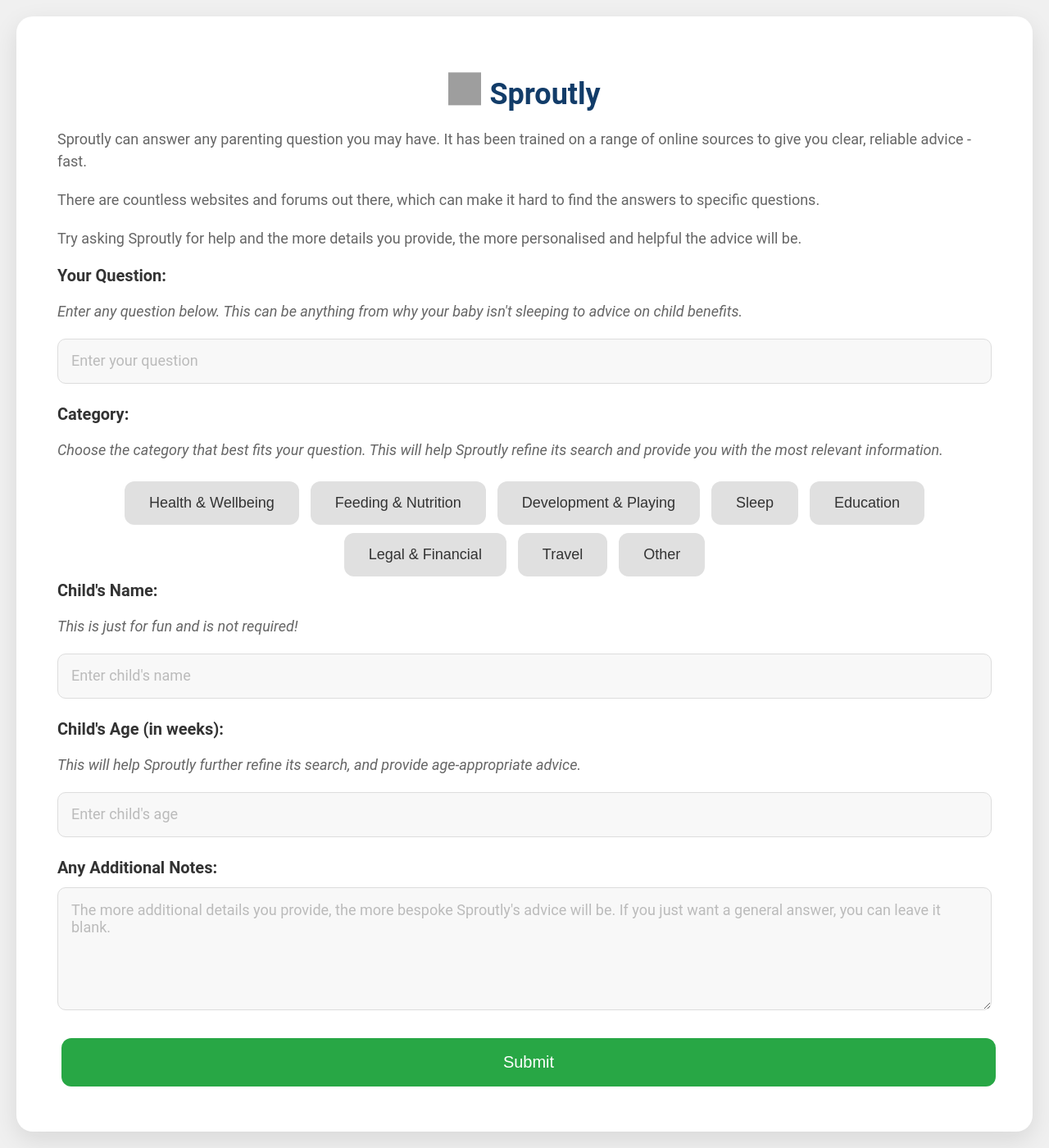
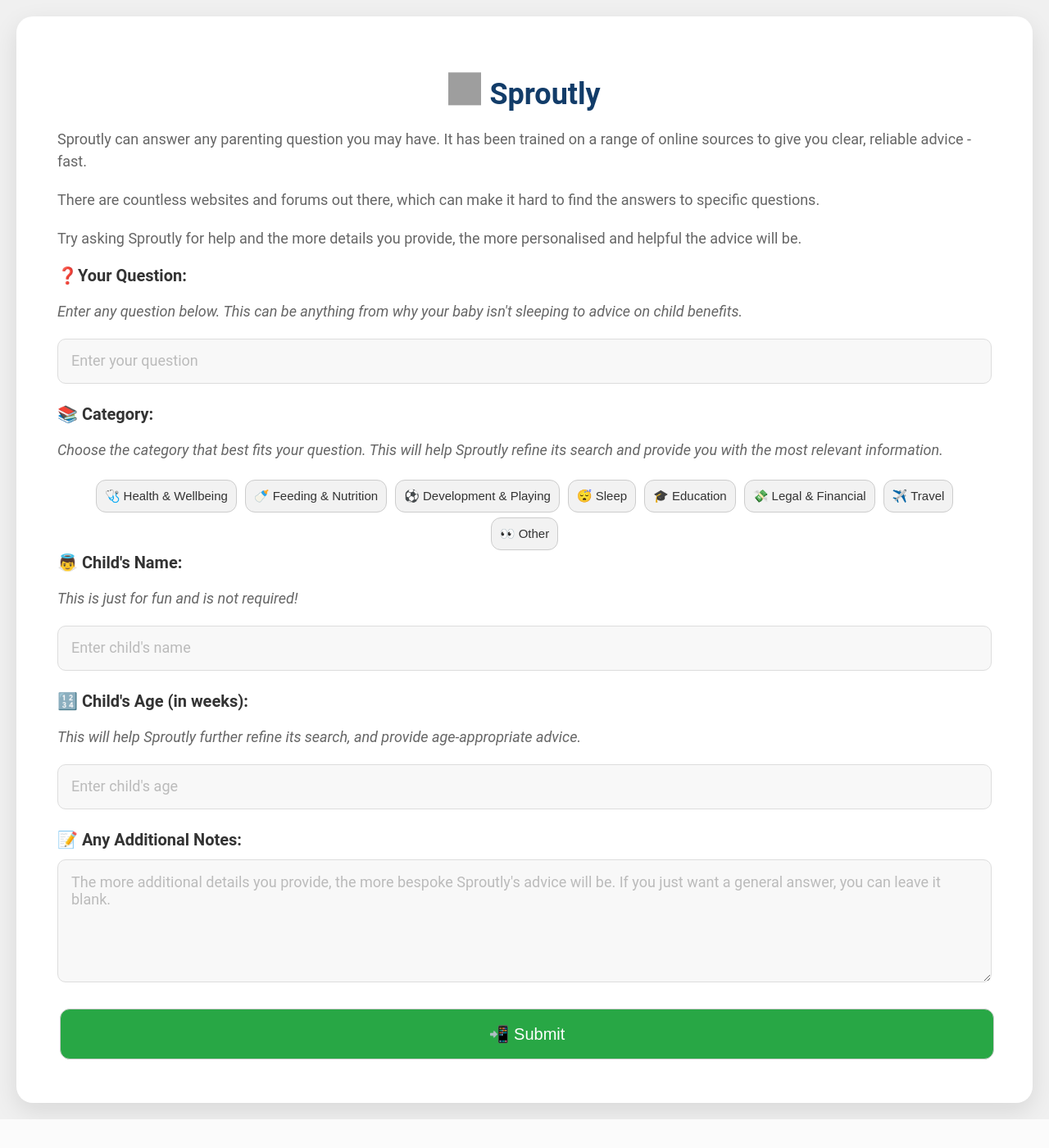
Before and after one commit to andpym/babyai, a Flask app: page / in a window 1280 px wide. Shown: the whole page at 82% size. After the commit the page ends 1365 px from the top, so only its background shows below. Run offline with Flask 3, Linux system fonts and the light colour scheme; grey boxes are pictures that could not be loaded.

Commit message:
added emojis and button changes

```diff
--- a/templates/index.html
+++ b/templates/index.html
@@ -24,14 +24,14 @@
             font-family: 'Roboto';
             font-style: normal;
             font-weight: 400;
-            src: url('https://fonts.googleapis.com/css2?family=Merriweather:wght@400;700&display=swap');
+            src: url('https://fonts.googleapis.com/css2?family=Roboto:wght@400&display=swap');
             font-display: swap;
         }
         @font-face {
             font-family: 'Roboto';
             font-style: normal;
-            font-weight: 400;
-            src: url('https://fonts.googleapis.com/css2?family=Roboto:wght@400;500&display=swap');
+            font-weight: 500;
+            src: url('https://fonts.googleapis.com/css2?family=Roboto:wght@500&display=swap');
             font-display: swap;
         }
 
@@ -47,6 +47,7 @@
             min-height: 100vh;
             color: #333;
         }
+
 
         .container {
             background-color: #ffffff;  /* White background for the card */
@@ -145,27 +146,29 @@
 
         /* Buttons */
         button, .category-button {
-            padding: 16px 30px;
-            background-color: #e0e0e0;
-            color: #333;
-            border: none;
-            border-radius: 12px;
-            font-size: 18px;
-            cursor: pointer;
-            margin: 5px;
-            transition: background-color 0.3s ease;
+            padding: 10px 10px;  /* Adequate padding for clickability */
+            background-color: #f2f2f2;  /* Lighter grey for a softer initial look */
+            color: #333;  /* Sufficient contrast for readability */
+            border: 1px solid #ccc;  /* Subtle border for definition */
+            border-radius: 12px;  /* Rounded corners for a modern look */
+            font-size: 15px;  /* Optimal font size for readability */
+            cursor: pointer;  /* Cursor feedback */
+            margin: 3px;  /* Spacing around buttons */
+            transition: background-color 0.3s ease, border-color 0.3s ease;  /* Smooth transition for visual feedback */
         }
 
         button:hover, .category-button:hover {
-            background-color: #C9E4E9;
-            color: white;
+            background-color: #e6e6e6;  /* Slightly lighter on hover for interactive feedback */
+            color: white;  /* White text for contrast */
+            border-color: #bbb;  /* Darker border on hover for emphasis */
         }
 
         .category-button.selected {
-            background-color: #0A2740;
-            color: white;
-            border: 2px solid #123C69;
+            background-color: #4a90e2;  /* Blue to signify active selection */
+            color: white;  /* White text for clarity */
+            border: 1px solid #3178c6;  /* Blue border to match the background */
         }
+
 
         #submit-button {
             background-color: #28a745;
@@ -307,37 +310,37 @@
             Try asking Sproutly for help and the more details you provide, the more personalised and helpful the advice will be.
         </p>
         <form id="questionForm">
-            <label for="question">Your Question:</label>
+            <label for="question">❓Your Question:</label>
             <p><i>Enter any question below. This can be anything from why your baby isn't sleeping to advice on child benefits.</i></p>
             <input type="text" id="question" name="question" placeholder="Enter your question" required>
 
-            <label for="category">Category:</label>
+            <label for="category">📚 Category:</label>
             <p><i>Choose the category that best fits your question. This will help Sproutly refine its search and provide you with the most relevant information.</i></p>
             <div id="category-buttons">
-                <button type="button" class="category-button" onclick="selectCategory('Health & Wellbeing')"><i class="fas fa-heartbeat"></i> Health & Wellbeing</button>
-                <button type="button" class="category-button" onclick="selectCategory('Feeding and Nutrition')"><i class="fas fa-baby-bottle"></i> Feeding & Nutrition</button>
-                <button type="button" class="category-button" onclick="selectCategory('Development & Playing')"><i class="fas fa-child"></i> Development & Playing</button>
-                <button type="button" class="category-button" onclick="selectCategory('Sleep')"><i class="fas fa-bed"></i> Sleep</button>
-                <button type="button" class="category-button" onclick="selectCategory('Education')"><i class="fas fa-book"></i> Education</button>
-                <button type="button" class="category-button" onclick="selectCategory('Legal & Financial')"><i class="fas fa-briefcase"></i> Legal & Financial</button>
-                <button type="button" class="category-button" onclick="selectCategory('Travel')"><i class="fas fa-plane"></i> Travel</button>
-                <button type="button" class="category-button" onclick="selectCategory('Other')"><i class="fas fa-question"></i> Other</button>
+                <button type="button" class="category-button" onclick="selectCategory('Health & Wellbeing')"><i class="fas fa-heartbeat"></i>🩺 Health & Wellbeing</button>
+                <button type="button" class="category-button" onclick="selectCategory('Feeding and Nutrition')"><i class="fas fa-baby-bottle"></i>🍼 Feeding & Nutrition</button>
+                <button type="button" class="category-button" onclick="selectCategory('Development & Playing')"><i class="fas fa-child"></i>⚽️ Development & Playing</button>
+                <button type="button" class="category-button" onclick="selectCategory('Sleep')"><i class="fas fa-bed"></i>😴 Sleep</button>
+                <button type="button" class="category-button" onclick="selectCategory('Education')"><i class="fas fa-book"></i>🎓 Education</button>
+                <button type="button" class="category-button" onclick="selectCategory('Legal & Financial')"><i class="fas fa-briefcase"></i>💸 Legal & Financial</button>
+                <button type="button" class="category-button" onclick="selectCategory('Travel')"><i class="fas fa-plane"></i>✈️ Travel</button>
+                <button type="button" class="category-button" onclick="selectCategory('Other')"><i class="fas fa-question"></i>👀 Other</button>
             </div>
 
-            <label for="name">Child's Name:</label>
+            <label for="name">👼 Child's Name:</label>
             <p><i>This is just for fun and is not required!</i></p>
             <input type="text" id="name" name="name" placeholder="Enter child's name" required>
 
-            <label for="age">Child's Age (in weeks):</label>
+            <label for="age">🔢 Child's Age (in weeks):</label>
             <p><i>This will help Sproutly further refine its search, and provide age-appropriate advice.</i></p>
             <input type="number" id="age" name="age" placeholder="Enter child's age" required>
             <div id="age-error" class="error-message"></div>
 
-            <label for="additional_notes">Any Additional Notes:</label>
+            <label for="additional_notes">📝 Any Additional Notes:</label>
 
             <textarea id="additional_notes" name="additional_notes" placeholder="The more additional details you provide, the more bespoke Sproutly's advice will be. If you just want a general answer, you can leave it blank."></textarea>
 
-            <button type="button" id="submit-button" onclick="sendQuestion()">Submit</button>
+            <button type="button" id="submit-button" onclick="sendQuestion()">📲 Submit</button>
         </form>
 
         <div id="response-container">
```
